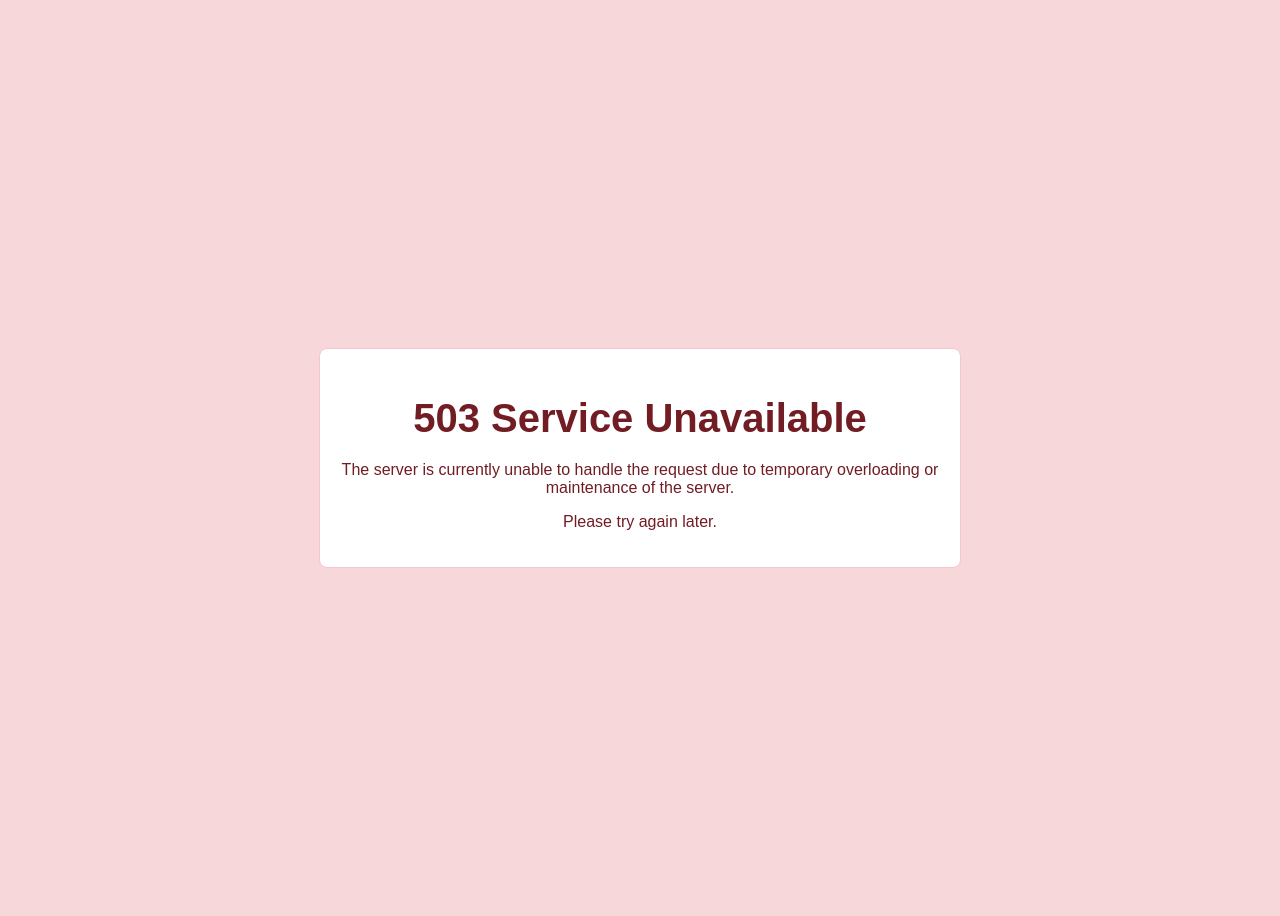
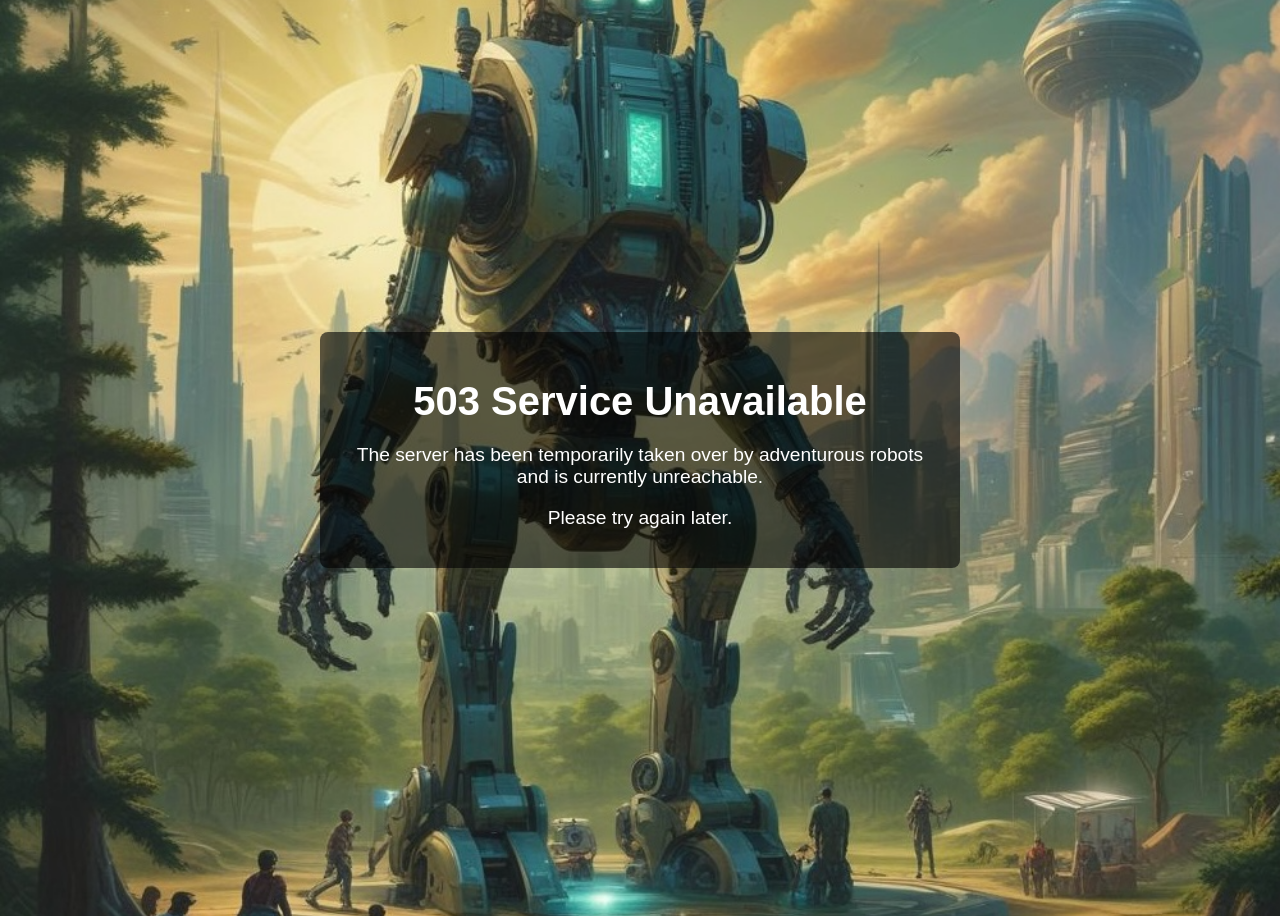
Before and after one commit to MexelRobi/MexelRobi.github.io, a Jekyll site: the page 503.html, which Jekyll copies as it is, in a window 1280 px wide. Built offline with Jekyll 4.4.1, drawn with Linux system fonts in a browser that asks for light colours.

Commit message:
Update 503.html

```diff
--- a/503.html
+++ b/503.html
@@ -10,28 +10,33 @@
             justify-content: center;
             align-items: center;
             height: 100vh;
-            background-color: #f8d7da;
-            color: #721c24;
+            background-image: url('/assets/503_backround.png');
+            background-size: cover;
+            background-position: center;
+            color: white;
             font-family: Arial, sans-serif;
             text-align: center;
+            margin: 0;
         }
         .container {
             max-width: 600px;
             padding: 20px;
-            border: 1px solid #f5c6cb;
-            background-color: #ffffff;
+            background-color: rgba(0, 0, 0, 0.6); /* semi-transparent background for text visibility */
             border-radius: 8px;
         }
         h1 {
             font-size: 2.5em;
             margin-bottom: 20px;
         }
+        p {
+            font-size: 1.2em;
+        }
     </style>
 </head>
 <body>
     <div class="container">
         <h1>503 Service Unavailable</h1>
-        <p>The server is currently unable to handle the request due to temporary overloading or maintenance of the server.</p>
+        <p>The server has been temporarily taken over by adventurous robots and is currently unreachable.</p>
         <p>Please try again later.</p>
     </div>
 </body>
```
